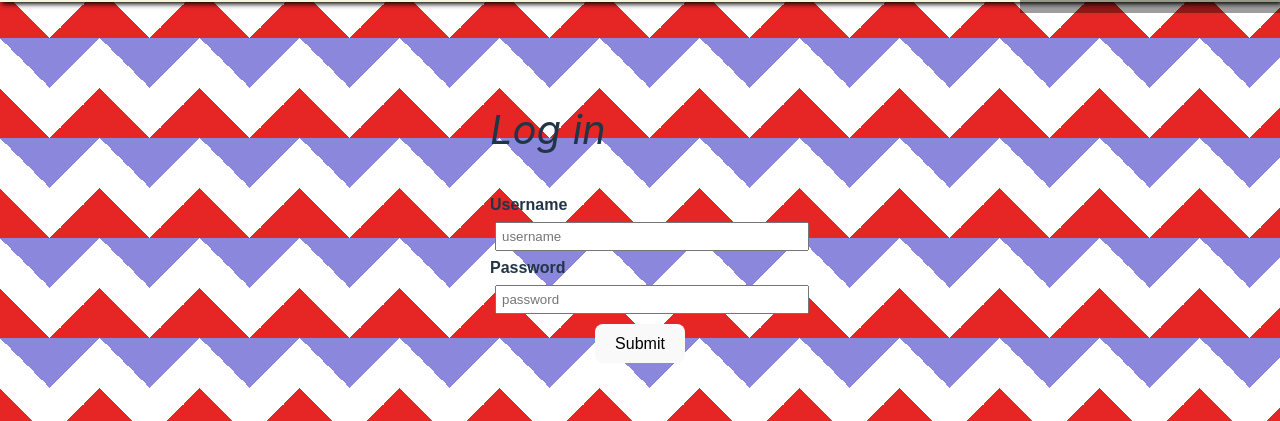
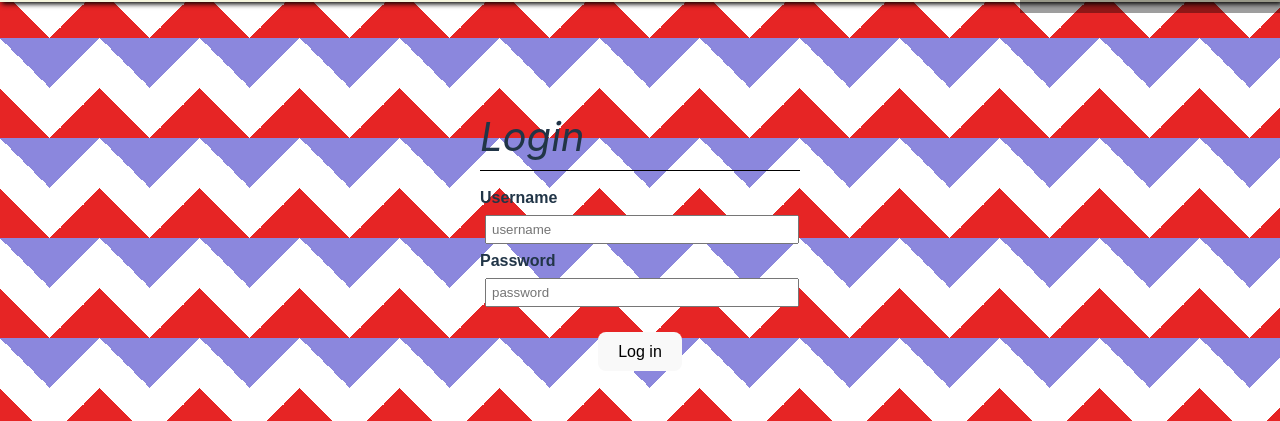
Before and after one commit to magnusgit1/quiz-game, a React (Vite) app in the folder frontend/: page /login in a window 1280 px wide. Shown: the part 162-583 px from the top of the page. Built offline with nearby package versions, Linux system fonts and the light colour scheme; grey boxes are pictures that could not be loaded.

Commit message:
minor changes

```diff
--- a/frontend/src/components/HomePage.jsx
+++ b/frontend/src/components/HomePage.jsx
@@ -20,7 +20,6 @@ const HomePage = () => {
     const handleLogIn = (data) => {
         console.log('User has logged in successfully:', data);
         setIsLoggedIn(true);
-        navigate('/GamePage');
     }
 
     return (
--- /dev/null
+++ b/frontend/src/components/LogIn.css
@@ -0,0 +1,14 @@
+
+hr{
+    border:0;
+    width:320px;
+    height:1px;
+    background:black;
+    margin-bottom:15px;
+    margin-top:-30px;
+}
+
+button{
+    margin-top:20px;
+    margin-left:25px;
+}
--- a/frontend/src/components/LogIn.jsx
+++ b/frontend/src/components/LogIn.jsx
@@ -2,12 +2,16 @@
 import {useState} from 'react'
 import { ToastContainer, toast} from 'react-toastify';
 import 'react-toastify/dist/ReactToastify.css';
+import './LogIn.css';
+import { useNavigate } from "react-router-dom";
 
-const LogIn = ({onLogIn}) => {
+const LogIn = ({onLogin}) => {
 
     const [username, setUsername] = useState('');
     const [password, setPassword] = useState('');
     const [error, setError] = useState('');
+    const navigate = useNavigate();
+    const sleep = (ms) => new Promise(resolve => setTimeout(resolve, ms));
 
     const handleUsername = (e) =>{
         setUsername(e.target.value);
@@ -40,11 +44,16 @@ const LogIn = ({onLogIn}) => {
             }
             const data = await response.json();
             console.log('Success:', data); // presents the successmsg to the console
-            if(isLoggedIn){
-                isLoggedIn(data);
+            toast.success("Login successful, welcome back!", {
+                onClose: () =>{
+                    navigate('/GamePage');
+                    resetInputFields();
+                    setError('');
+                }, autoClose: 1000,
+            });
+            if(onLogin){
+                onLogin(data);
             }
-            resetInputFields();
-            setError('');
         } catch(error){
             console.error('Error:', error);
             toast.error('Wrong username or password. Please try again');
@@ -55,7 +64,8 @@ const LogIn = ({onLogIn}) => {
 
     return (
         <div className='form'>
-            <h2>Log in</h2>
+            <h2>Login</h2>
+            <hr></hr>
             <form onSubmit={handleSubmit}>
                 <label>Username</label>
                 <input
@@ -77,7 +87,7 @@ const LogIn = ({onLogIn}) => {
                     placeholder='password'
                     required
                 />
-                <button type="submit">Submit</button>
+                <button type="submit">Log in</button>
             </form>
             <ToastContainer/>
         </div>
```
